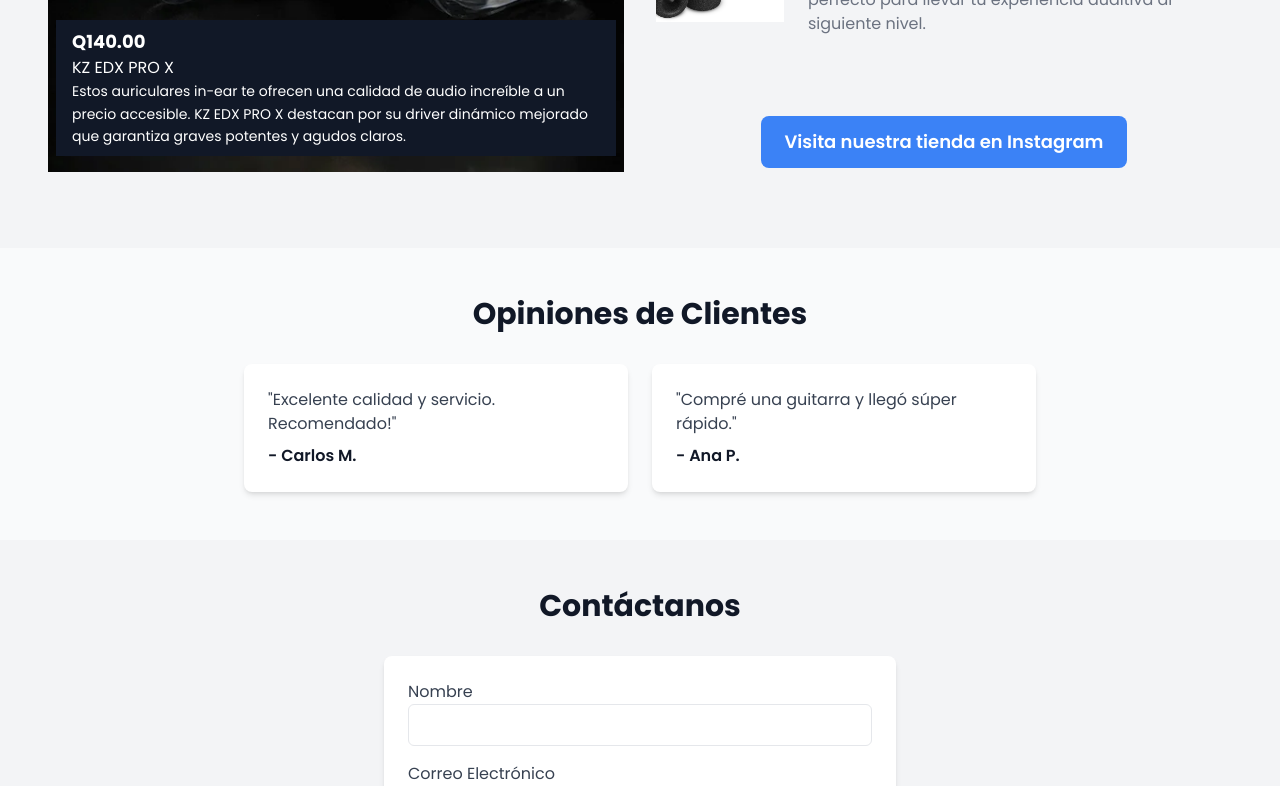
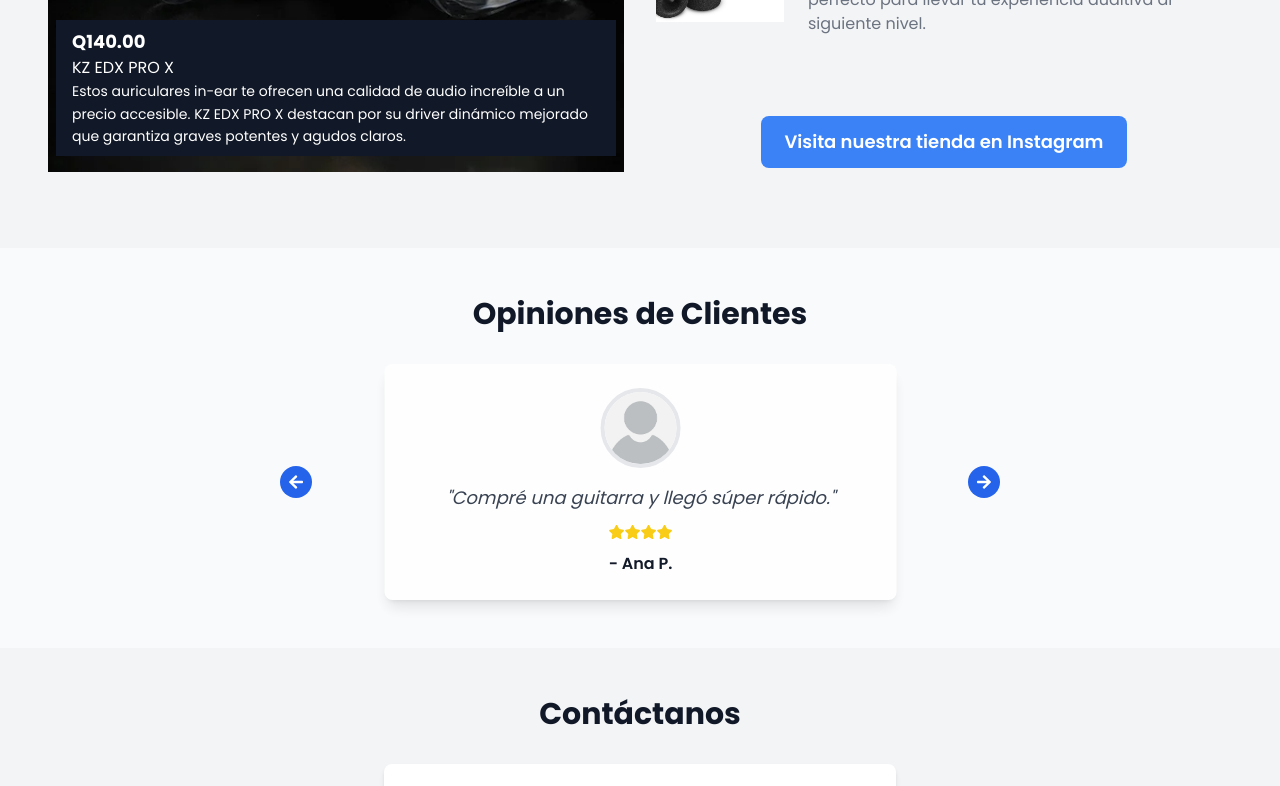
Before and after one commit to Alfarog507/amsoundgt, a Next.js app: page / in a window 1280 px wide. Shown: the part 1352-2138 px from the top of the page. Built offline with nearby package versions, Linux system fonts and the light colour scheme.

Commit message:
Mejoramos el Testimonials

```diff
--- a/components/Catalog.tsx
+++ b/components/Catalog.tsx
@@ -3,7 +3,10 @@ import { products } from "@/constant/Constant";
 
 export default function Catalog() {
   return (
-    <section className="flex justify-center items-center min-h-screen bg-gray-100 dark:bg-gray-900">
+    <section
+      id="catalog"
+      className="flex justify-center items-center min-h-screen bg-gray-100 dark:bg-gray-900"
+    >
       {/* Contenedor que abarca todo el ancho */}
       <div className="w-full max-w-7xl flex flex-col md:flex-row gap-8 px-12">
         {/* Sección izquierda: HOT SALE + Producto Destacado */}
--- a/components/Hero.tsx
+++ b/components/Hero.tsx
@@ -2,7 +2,10 @@ import React from "react";
 
 export default function Hero() {
   return (
-    <section className="relative flex items-center h-screen bg-background text-foreground px-8">
+    <section
+      id="home"
+      className="relative flex items-center h-screen bg-background text-foreground px-8"
+    >
       {/* Imagen de fondo más grande */}
       <div
         className="absolute top-0 right-0 w-1/2 h-full bg-cover bg-center opacity-50"
@@ -22,10 +25,10 @@ export default function Hero() {
         {/* Botón interactivo */}
         <div className="mt-6">
           <a
-            href="#explore"
+            href="#contacto"
             className="inline-block px-6 py-3 text-lg font-semibold text-white bg-blue-600 rounded-lg hover:bg-blue-700 transition"
           >
-            Explorar →
+            Contacto
           </a>
         </div>
       </div>
--- a/components/Testimonials.tsx
+++ b/components/Testimonials.tsx
@@ -1,31 +1,86 @@
-import React from "react";
-
-const reviews = [
-  { name: "Carlos M.", text: "Excelente calidad y servicio. Recomendado!" },
-  { name: "Ana P.", text: "Compré una guitarra y llegó súper rápido." },
-];
+"use client";
+import React, { useState, useEffect } from "react";
+import { motion, AnimatePresence } from "framer-motion";
+import { FaStar } from "react-icons/fa";
+import { FaArrowLeft, FaArrowRight } from "react-icons/fa";
+import { reviews } from "@/constant/Constant";
 
 export default function Testimonials() {
+  const [current, setCurrent] = useState(0);
+
+  // Cambiar testimonio automáticamente cada 5 segundos
+  useEffect(() => {
+    const interval = setInterval(() => {
+      nextReview();
+    }, 5000);
+    return () => clearInterval(interval);
+  }, []);
+
+  const nextReview = () => {
+    setCurrent((prev) => (prev + 1) % reviews.length);
+  };
+
+  const prevReview = () => {
+    setCurrent((prev) => (prev - 1 + reviews.length) % reviews.length);
+  };
+
   return (
-    <section className="py-12 bg-gray-50 dark:bg-gray-900">
-      <div className="container mx-auto px-6">
-        <h2 className="text-3xl font-bold text-center text-gray-900 dark:text-white mb-8">
+    <section id="testimonials" className="py-12 bg-gray-50 dark:bg-gray-900">
+      <div className="container mx-auto px-6 max-w-3xl text-center">
+        <h2 className="text-3xl font-bold text-gray-900 dark:text-white mb-8">
           Opiniones de Clientes
         </h2>
-        <div className="flex flex-col sm:flex-row gap-6 justify-center">
-          {reviews.map((review, index) => (
-            <div
-              key={index}
-              className="bg-white dark:bg-gray-800 p-6 rounded-lg shadow-md max-w-sm"
+
+        {/* Contenedor del carrusel */}
+        <div className="relative flex justify-center items-center">
+          <button
+            onClick={prevReview}
+            className="absolute left-0 p-2 bg-blue-600 text-white rounded-full hover:bg-blue-700 transition"
+          >
+            <FaArrowLeft />
+          </button>
+          <AnimatePresence mode="wait">
+            <motion.div
+              key={current}
+              initial={{ opacity: 0, x: 50 }}
+              animate={{ opacity: 1, x: 0 }}
+              exit={{ opacity: 0, x: -50 }}
+              transition={{ duration: 0.5 }}
+              className="bg-white dark:bg-gray-800 p-6 rounded-lg shadow-lg max-w-lg w-full mx-2"
             >
-              <p className="text-gray-700 dark:text-gray-300">
-                "{review.text}"
+              {/* Imagen del usuario */}
+              <div className="flex justify-center mb-4">
+                <img
+                  src={reviews[current].image}
+                  alt={reviews[current].name}
+                  className="w-20 h-20 rounded-full object-cover border-4 border-gray-200 dark:border-gray-700"
+                />
+              </div>
+
+              {/* Testimonio */}
+              <p className="text-gray-700 dark:text-gray-300 text-lg italic">
+                "{reviews[current].text}"
               </p>
-              <p className="mt-2 font-semibold text-gray-900 dark:text-white">
-                - {review.name}
+
+              {/* Estrellas */}
+              <div className="flex justify-center mt-3 text-yellow-400">
+                {[...Array(reviews[current].rating)].map((_, i) => (
+                  <FaStar key={i} />
+                ))}
+              </div>
+
+              {/* Nombre del usuario */}
+              <p className="mt-3 font-semibold text-gray-900 dark:text-white">
+                - {reviews[current].name}
               </p>
-            </div>
-          ))}
+            </motion.div>
+          </AnimatePresence>
+          <button
+            onClick={nextReview}
+            className="absolute right-0 p-2 bg-blue-600 text-white rounded-full hover:bg-blue-700 transition"
+          >
+            <FaArrowRight />
+          </button>
         </div>
       </div>
     </section>
--- a/constant/Constant.ts
+++ b/constant/Constant.ts
@@ -2,22 +2,22 @@ export const navLinks = [
   {
     id: 1,
     title: "Inicio",
-    url: "/",
+    url: "#home",
   },
   {
     id: 2,
     title: "Catalogo",
-    url: "/catalog",
+    url: "#catalog",
   },
   {
     id: 3,
     title: "Testimonios",
-    url: "/testimonials",
+    url: "#testimonials",
   },
   {
     id: 4,
     title: "Contacto",
-    url: "/contact",
+    url: "#contacto",
   },
 ];
 
@@ -55,3 +55,30 @@ export const products = [
       "¿Buscas comodidad y un mejor aislamiento de sonido para tus audífonos? Ten el accesorio perfecto para llevar tu experiencia auditiva al siguiente nivel.",
   },
 ];
+
+export const reviews = [
+  {
+    name: "Carlos M.",
+    text: "Excelente calidad y servicio. Recomendado!",
+    rating: 5,
+    image: "/images/u.jpg",
+  },
+  {
+    name: "Ana P.",
+    text: "Compré una guitarra y llegó súper rápido.",
+    rating: 4,
+    image: "/images/u.jpg",
+  },
+  {
+    name: "Pedro G.",
+    text: "El mejor lugar para comprar instrumentos musicales.",
+    rating: 5,
+    image: "/images/u.jpg",
+  },
+  {
+    name: "Laura S.",
+    text: "Gran variedad de productos y excelente atención.",
+    rating: 5,
+    image: "/images/u.jpg",
+  },
+];
```
Also changed, not shown: package.json (+5 -3 lines), public/images/u.jpg (added), 1 other file (tests, documents, lock files or other folders).
